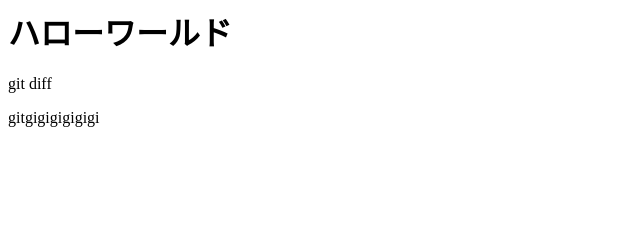
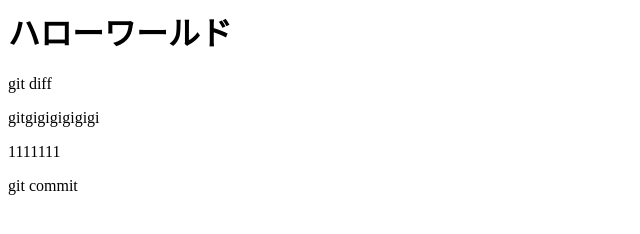
Before and after one commit to UoyaRyota/git_tutrial, a plain HTML site: page index.html in a window 1280 px wide. Shown: the whole page, without its empty margins (0-640 px from the left). Drawn offline with Linux system fonts and the light colour scheme.

Commit message:
add commit

```diff
--- a/index.html
+++ b/index.html
@@ -1,3 +1,5 @@
 <h1>ハローワールド</h1>
 <p>git diff</p>
 <p>gitgigigigigigi</p>
+<p>1111111</p>
+<p>git commit</p>
```
